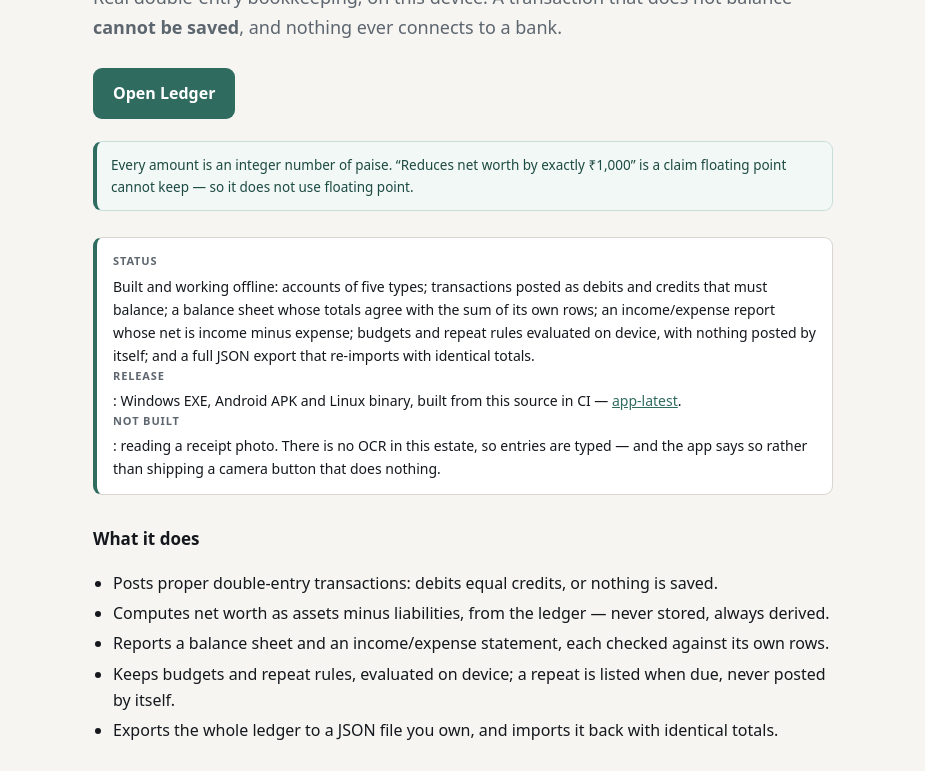
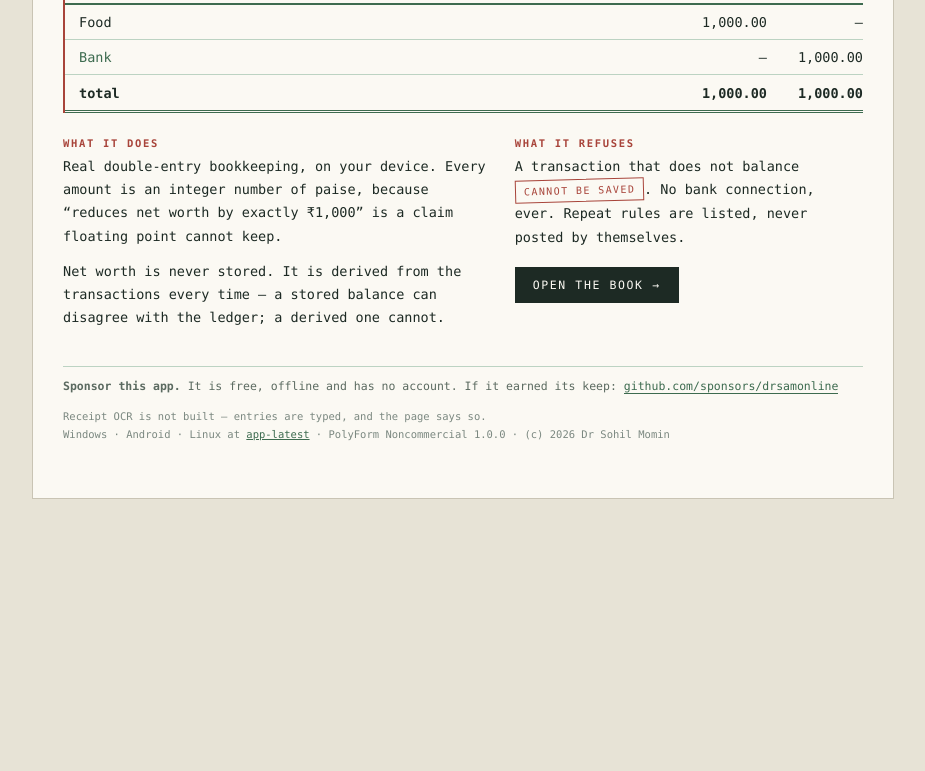
Before and after one commit to drsamonline/app-ledger, a website: page docs/index.html in a window 1280 px wide. Shown: the part 114-885 px from the top of the page, without its empty margins (177-1102 px from the left). After the commit the page ends 800 px from the top, so only its background shows below. Drawn offline with Linux system fonts and the light colour scheme.

Commit message:
design: Ledger becomes ruled ledger paper, not a card
A real account page: green double rule under the masthead, a red margin line down the entries, tabular figures
right-aligned, a debit and credit column that visibly totals to the same number, and a stamped 'cannot be saved'.
The app page is the same paper: monospace throughout, tabular amounts, green rules.

Sponsor block on the landing page, in the app and in the README, plus .github/FUNDING.yml.

```diff
--- a/docs/index.html
+++ b/docs/index.html
@@ -1,92 +1,71 @@
 <!DOCTYPE html>
 <html lang="en-IN">
 <head>
-<meta charset="utf-8">
-<meta name="viewport" content="width=device-width, initial-scale=1">
+<meta charset="utf-8"><meta name="viewport" content="width=device-width, initial-scale=1">
 <title>Ledger — double-entry, no bank connection, ever</title>
-<meta name="description" content="Real double-entry bookkeeping on this device. A transaction that does not balance cannot be saved, and nothing ever connects to a bank.">
-<meta name="theme-color" content="#101418">
+<meta name="description" content="Real double-entry bookkeeping on this device. A transaction that does not balance cannot be saved.">
+<meta name="theme-color" content="#fbf9f3">
 <style>
-  :root{--bg:#f6f5f2;--panel:#fff;--ink:#14181d;--muted:#5d666f;--line:#d9d6cf;--accent:#2f6b5f}
+  :root{--paper:#fbf9f3;--ink:#1d2a24;--green:#3d6b4f;--rule:#bcd3c2;--red:#a8443a;--mono:ui-monospace,"SFMono-Regular",Menlo,Consolas,monospace}
   *{box-sizing:border-box}
-  body{margin:0;background:var(--bg);color:var(--ink);font:16px/1.65 system-ui,-apple-system,"Segoe UI",Roboto,"Noto Sans",sans-serif}
-  main{max-width:780px;margin:0 auto;padding:48px 20px 64px}
-  h1{font-size:34px;line-height:1.15;letter-spacing:-.02em;margin:0 0 10px}
-  .lede{font-size:18px;color:var(--muted);margin:0 0 26px}
-  .cta{display:inline-block;background:var(--accent);color:#fff;text-decoration:none;font-weight:600;padding:12px 20px;border-radius:9px}
-  .status{margin:26px 0;padding:14px 16px;border:1px solid var(--line);border-left:4px solid var(--accent);border-radius:9px;background:var(--panel);font-size:14px}
-  .status b{display:block;font-size:11px;text-transform:uppercase;letter-spacing:.08em;color:var(--muted);margin-bottom:4px}
-  h2{font-size:17px;margin:30px 0 8px}
-  ul{padding-left:20px}li{margin:4px 0}
-  code{font-family:ui-monospace,"SF Mono",Menlo,Consolas,monospace;font-size:13px;background:#eeede9;padding:1px 5px;border-radius:4px}
-  table{border-collapse:collapse;width:100%;font-size:14px;margin-top:8px}
-  th,td{text-align:left;border-bottom:1px solid var(--line);padding:7px 8px;vertical-align:top}
-  th{color:var(--muted);font-weight:600;font-size:11px;text-transform:uppercase;letter-spacing:.06em}
-  footer{margin-top:44px;padding-top:18px;border-top:1px solid var(--line);color:var(--muted);font-size:12px}
-  a{color:var(--accent)}
-  .note{margin:22px 0 0;padding:12px 14px;border:1px solid #c9ded8;border-left:4px solid var(--accent);border-radius:9px;background:#f1f8f6;color:#1d4a41;font-size:13.5px}
-</style>
-</head>
-<body>
-<main>
-  <h1>Ledger</h1>
-  <p class="lede">Real double-entry bookkeeping, on this device. A transaction that does not balance <strong>cannot be saved</strong>, and
-  nothing ever connects to a bank.</p>
-
-  <a class="cta" href="play/index.html">Open Ledger</a>
-
-  <p class="note">Every amount is an integer number of paise. “Reduces net worth by exactly ₹1,000” is a claim floating point cannot keep —
-  so it does not use floating point.</p>
-
-  <div class="status">
-    <b>Status</b>
-    Built and working offline: accounts of five types; transactions posted as debits and credits that must balance; a balance sheet whose
-    totals agree with the sum of its own rows; an income/expense report whose net is income minus expense; budgets and repeat rules
-    evaluated on device, with nothing posted by itself; and a full JSON export that re-imports with identical totals.
-    <br><b>Release</b>: Windows EXE, Android APK and Linux binary, built from this source in CI — <a href="https://github.com/drsamonline/app-ledger/releases/tag/app-latest">app-latest</a>.
-    <br><b>Not built</b>: reading a receipt photo. There is no OCR in this estate, so entries are typed — and the app says so rather than
-    shipping a camera button that does nothing.
+  body{margin:0;background:#e7e3d6;color:var(--ink);font-family:var(--mono);font-size:13.5px}
+  .book{max-width:860px;margin:0 auto;background:var(--paper);padding:0 0 54px;box-shadow:0 0 0 1px #c9c4b4}
+  .head{border-bottom:2px solid var(--green);padding:26px 30px 16px;display:flex;justify-content:space-between;align-items:flex-end;gap:20px;flex-wrap:wrap}
+  h1{font-size:clamp(28px,5vw,40px);margin:0;letter-spacing:-.02em;font-weight:600}
+  .head .meta{font-size:10.5px;letter-spacing:.14em;text-transform:uppercase;color:var(--green);text-align:right;line-height:1.7}
+  .ledger{margin:0 30px;border-left:2px solid var(--red)}
+  .row{display:grid;grid-template-columns:1fr 96px 96px;gap:0;border-bottom:1px solid var(--rule);padding:9px 0 9px 14px}
+  .row.h{color:var(--green);font-size:10.5px;letter-spacing:.14em;text-transform:uppercase;border-bottom:2px solid var(--green);padding-bottom:6px}
+  .row div:last-child,.row div:nth-child(2){text-align:right;font-variant-numeric:tabular-nums}
+  .row .dr{color:var(--ink)}
+  .row .cr{color:var(--green)}
+  .row.tot{border-bottom:3px double var(--green);font-weight:700;padding-top:10px}
+  .cols{display:grid;grid-template-columns:1.1fr .9fr;gap:26px;margin:24px 30px 0}
+  @media (max-width:660px){.cols{grid-template-columns:1fr}.ledger,.cols{margin-left:18px;margin-right:18px}.head{padding-left:18px;padding-right:18px}}
+  h2{font-size:10.5px;letter-spacing:.16em;text-transform:uppercase;color:var(--red);margin:0 0 6px}
+  p{line-height:1.72;margin:0 0 12px}
+  .go{display:inline-block;margin-top:6px;background:var(--ink);color:var(--paper);text-decoration:none;
+      padding:11px 18px;font-size:11.5px;letter-spacing:.14em;text-transform:uppercase}
+  .go:hover{background:var(--green)}
+  .stamp{display:inline-block;border:1.5px solid var(--red);color:var(--red);padding:2px 8px;font-size:10px;
+         letter-spacing:.14em;text-transform:uppercase;transform:rotate(-1.5deg)}
+  .sponsor{margin:24px 30px 0;border-top:1px solid var(--rule);padding-top:12px;font-size:11.5px;color:#5b6a60}
+  .sponsor a{color:var(--green);text-decoration:none;border-bottom:1px solid currentColor}
+  .foot{margin:14px 30px 0;font-size:10.5px;color:#7b8880;line-height:1.8}
+  .foot a{color:var(--green)}
+</style></head>
+<body><div class="book">
+  <div class="head">
+    <h1>Ledger</h1>
+    <div class="meta">double entry · no bank sync<br>no accounts · no cloud</div>
   </div>
 
-  <h2>What it does</h2>
-  <ul>
-    <li>Posts proper double-entry transactions: debits equal credits, or nothing is saved.</li>
-    <li>Computes net worth as assets minus liabilities, from the ledger — never stored, always derived.</li>
-    <li>Reports a balance sheet and an income/expense statement, each checked against its own rows.</li>
-    <li>Keeps budgets and repeat rules, evaluated on device; a repeat is listed when due, never posted by itself.</li>
-    <li>Exports the whole ledger to a JSON file you own, and imports it back with identical totals.</li>
-  </ul>
+  <div class="ledger">
+    <div class="row h"><div>account</div><div>debit</div><div>credit</div></div>
+    <div class="row"><div class="dr">Food</div><div>1,000.00</div><div>—</div></div>
+    <div class="row"><div class="cr">Bank</div><div>—</div><div>1,000.00</div></div>
+    <div class="row tot"><div>total</div><div>1,000.00</div><div>1,000.00</div></div>
+  </div>
 
-  <h2>What it will not do</h2>
-  <ul>
-    <li><strong>Connect to a bank.</strong> There is no network code in the app at all — no <code>fetch</code>, no endpoint, CSP <code>connect-src 'none'</code>.</li>
-    <li><strong>Save a transaction that does not balance.</strong> Both totals are shown instead.</li>
-    <li><strong>Date an entry for you.</strong> No date is refused rather than dated today.</li>
-    <li><strong>Merge duplicates.</strong> Two identical entries are both kept and flagged — merging would be a lie about the money.</li>
-    <li><strong>Rebuild an unreadable ledger.</strong> A wrong balance is worse than no balance.</li>
-    <li><strong>Post a repeat by itself.</strong> A ledger that posts by itself is a ledger you cannot trust.</li>
-  </ul>
+  <div class="cols">
+    <div>
+      <h2>What it does</h2>
+      <p>Real double-entry bookkeeping, on your device. Every amount is an integer number of paise, because “reduces net worth by exactly ₹1,000” is a claim floating point cannot keep.</p>
+      <p>Net worth is never stored. It is derived from the transactions every time — a stored balance can disagree with the ledger; a derived one cannot.</p>
+    </div>
+    <div>
+      <h2>What it refuses</h2>
+      <p>A transaction that does not balance <span class="stamp">cannot be saved</span>. No bank connection, ever. Repeat rules are listed, never posted by themselves.</p>
+      <a class="go" href="play/index.html">open the book →</a>
+    </div>
+  </div>
 
-  <h2>When things go wrong</h2>
-  <table>
-    <tr><th>Case</th><th>What happens</th></tr>
-    <tr><td>Bad input</td><td>No amount, an unparseable amount, no date, an impossible date, a zero amount, an unknown account — each refused, with the value shown.</td></tr>
-    <tr><td>No network</td><td>Nothing changes, and that is the point: there are no bank connections, ever.</td></tr>
-    <tr><td>Storage full or unavailable</td><td>The entry is not saved and the app says the balance does not include it.</td></tr>
-    <tr><td>Corrupt saved state</td><td>Reported and offered for export; never rebuilt from a partial read.</td></tr>
-  </table>
+  <div class="sponsor">
+    <strong>Sponsor this app.</strong> It is free, offline and has no account. If it earned its keep:
+    <a href="https://github.com/sponsors/drsamonline">github.com/sponsors/drsamonline</a>
+  </div>
 
-  <h2>How to run it</h2>
-  <ul>
-    <li><strong>Here</strong>: <a href="play/index.html">play/index.html</a>, or install it from your browser's menu.</li>
-    <li><strong>Offline file</strong>: open <code>docs/play/index.html</code> straight from disk.</li>
-    <li><strong>Tests</strong>: <code>node tests/self-tests.js</code> — the spec's countable done-means is asserted there, to the paisa.</li>
-  </ul>
-
-  <footer>
-    PolyForm Noncommercial 1.0.0 · (c) 2026 Dr Sohil Momin ·
-    <a href="https://github.com/drsamonline/app-ledger">source</a>
-  </footer>
-</main>
-</body>
-</html>
+  <p class="foot">Receipt OCR is not built — entries are typed, and the page says so.<br>
+  Windows · Android · Linux at <a href="https://github.com/drsamonline/app-ledger/releases/tag/app-latest">app-latest</a> ·
+  PolyForm Noncommercial 1.0.0 · (c) 2026 Dr Sohil Momin</p>
+</div></body></html>
```
Also changed, not shown: docs/play/index.html (+21 -0 lines), .github/FUNDING.yml (added), README.md, docs/play/icon-192.png, docs/play/icon-512.png.
